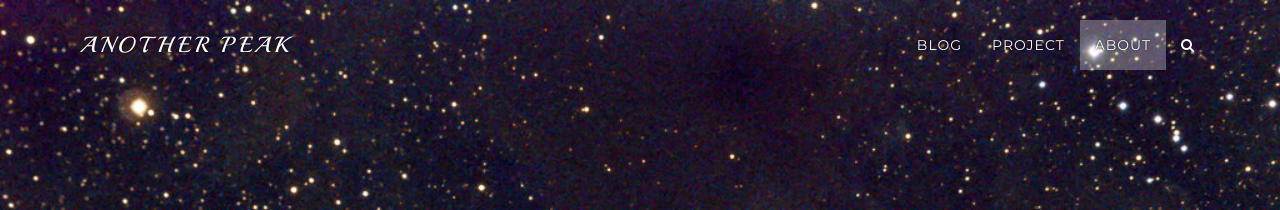
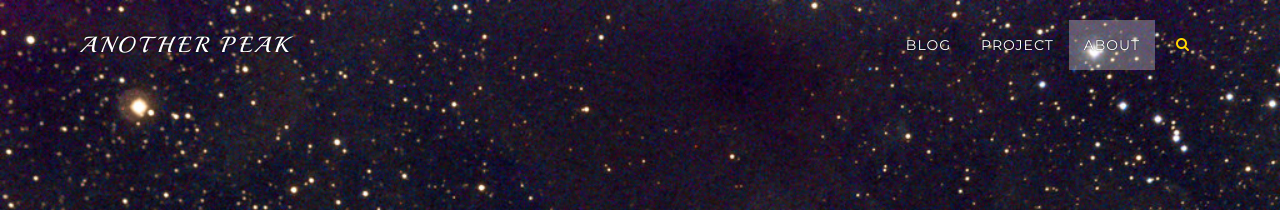
Before and after one commit to abrahamdu/abrahamdu.github.io, a Jekyll site: the page built from index.html, in a window 1280 px wide. Shown: the top 210 px of the page. Built offline with Jekyll 4.4.1, drawn with Linux system fonts in a browser that asks for light colours; nearby versions of some CDN libraries; comment, search, counter and statistics services are not loaded.

Commit message:
New search button

```diff
--- a/_includes/navigation.html
+++ b/_includes/navigation.html
@@ -55,10 +55,28 @@
             </li>
           {% endfor %}
         {% endif %}
-          <li><a href="#" data-ix="search-button" class="fa fa-search" aria-hidden="true"></a></li>
+          <!--  SEARCH -->
+          <li class="li-form">
+              <a>
+              <form role="search" id="search-nav" method="GET" action="{{ '/search' | prepend: site.baseurl }}">
+                 <input type="search" class="search-field" placeholder="What are you looking for?" value="" name="query" title="Rechercher :" style="color:black;background-color:white;">
+                  <button type="reset">
+                        <span class="fa fa-close" style="color:black;">
+                          <span class="sr-only">Close</span>
+                        </span>
+                    </button>
+                    <button type="submit" class="search-submit">
+                        <span class="fa fa-search" style="color:gold;">
+                          <span class="sr-only">Rechercher</span>
+                        </span>
+                    </button>
+              </form>
+              </a>
+          </li>
       </ul>
     </div>
   </div>
 </nav>
 
+
 <!-- Navigation End -->
```
